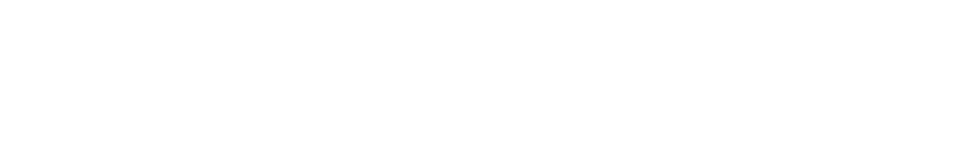
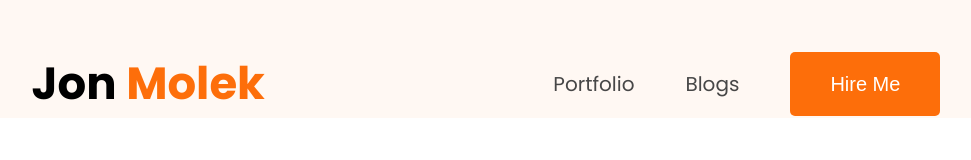
Before and after one commit to mdjonayed6/hero-portfolio, a plain HTML site: page index.html in a window 1280 px wide. Shown: the whole page, without its empty margins (154-1125 px from the left). Drawn offline with Linux system fonts and the light colour scheme.

Commit message:
nav manu design completed

```diff
--- a/index.html
+++ b/index.html
@@ -5,10 +5,33 @@
     <meta charset="UTF-8">
     <meta name="viewport" content="width=device-width, initial-scale=1.0">
     <title>Jon Molek | Federal Expert</title>
+    <!-- CSS Linked here  -->
+    <link rel="stylesheet" href="style.css">
+    <!-- Google fonts linked here  -->
+    <link rel="preconnect" href="https://fonts.googleapis.com">
+    <link rel="preconnect" href="https://fonts.gstatic.com" crossorigin>
+    <link
+        href="https://fonts.googleapis.com/css2?family=Poppins:ital,wght@0,100;0,200;0,300;0,400;0,500;0,600;0,700;0,800;0,900;1,100;1,200;1,300;1,400;1,500;1,600;1,700;1,800;1,900&display=swap"
+        rel="stylesheet">
 </head>
 
-<body>
+<body class="google-font-poppins">
+    <!-- header section started -->
     <header>
+        <!-- nav bar start here  -->
+        <nav>
+            <div class="logo">
+                <h2>Jon <span class="color-orange">Molek</span></h2>
+            </div>
+            <div>
+                <ul class="menu-bar">
+                    <li><a href="#">Portfolio</a></li>
+                    <li><a href="#">Blogs</a></li>
+                    <li><button class="btn">Hire Me</button></li>
+                </ul>
+            </div>
+        </nav>
+        <!-- nav bar ends here  -->
 
     </header>
 
--- a/style.css
+++ b/style.css
@@ -0,0 +1,52 @@
+*{
+    margin: 0;
+    padding: 0;
+    box-sizing: border-box;
+}
+/* Shared Styles  */
+.google-font-poppins {
+  font-family: "Poppins", sans-serif;
+  font-optical-sizing: auto;
+}
+.logo h2{
+    font-size: 45px;
+}
+.color-orange{
+    color: #FD6E0A;
+}
+.btn{
+    background-color: #FD6E0A;
+    border: none;
+    border-radius: 5px;
+    color: white;
+    width: 150px;
+    height: 64px;
+    font-size: 20px;
+    font-weight: bol d;
+}
+/* main styles start from here  */
+header{
+    /* background-color: #ffb885; */
+    background-color:#FFF8F3;
+    padding-top: 50px;
+}
+nav{
+    width: 71%;
+    max-width: 1140px;
+    margin: 0 auto;
+    display: flex;
+    justify-content: space-between;
+    align-items: center;
+}
+nav .menu-bar{
+    text-decoration: none;
+    display: flex;
+    list-style-type: none;
+    gap: 51px;
+    align-items: center;
+}
+nav .menu-bar a{
+    text-decoration: none;
+    color: #474747;
+    font-size: 20px;
+}
```
